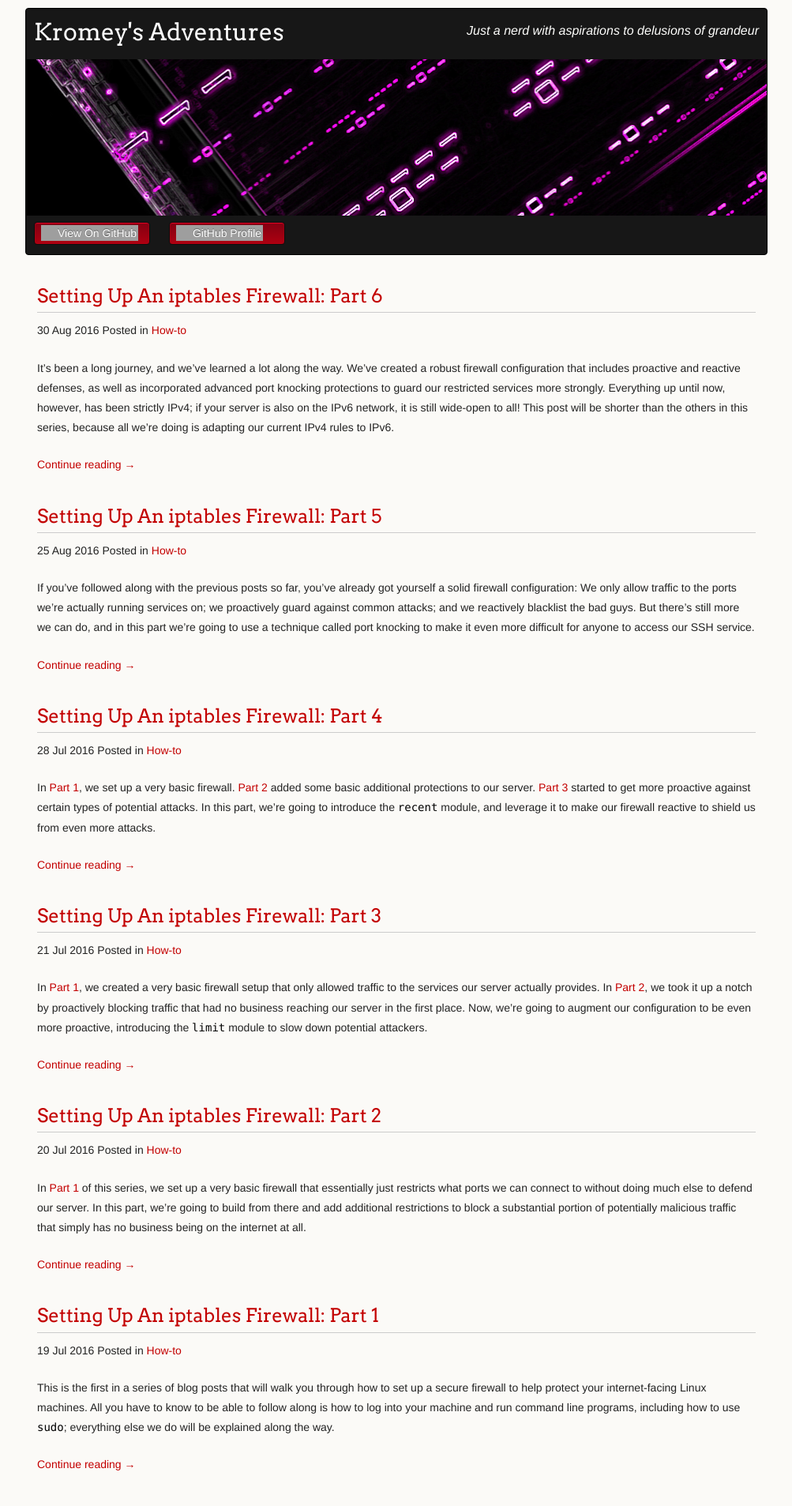
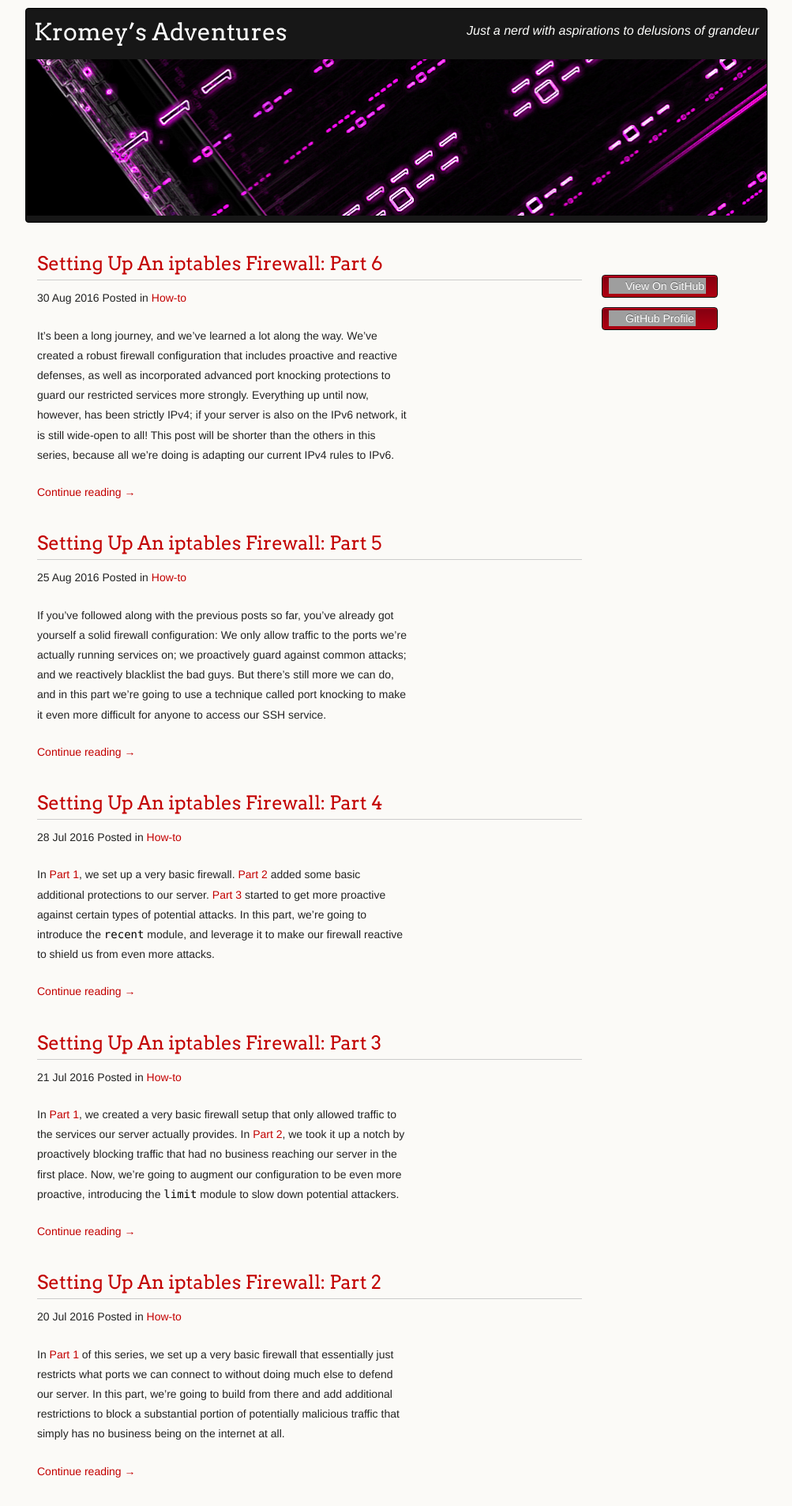
Before and after one commit to Kromey/Kromey.github.io, a Jekyll site: the page built from index.html, in a window 1280 px wide. Shown: the top 1907 px of the page at 79% size, without its empty margins (138-1141 px from the left). Built offline with Jekyll 4.4.1, drawn with Linux system fonts in a browser that asks for light colours; the list of posts is cut into pages by our own code; grey boxes are pictures that could not be loaded.

Commit message:
Adding sidebar, moving GitHub buttons to it

```diff
--- /dev/null
+++ b/_includes/sidebar.html
@@ -0,0 +1,8 @@
+<ul>
+	{% if site.show_downloads %}
+	<li class="download"><a class="buttons" href="{{ site.github.zip_url }}">Download ZIP</a></li>
+	<li class="download"><a class="buttons" href="{{ site.github.tar_url }}">Download TAR</a></li>
+	{% endif %}
+	<li><a class="buttons github" href="{{ site.github.repository_url }}">View On GitHub</a></li>
+	<li><a class="buttons github" href="{{ site.github.owner_url }}">GitHub Profile</a></li>
+</ul>
--- a/_layouts/default.html
+++ b/_layouts/default.html
@@ -13,29 +13,19 @@
 	<body>
 		<div class="wrapper">
 			<header>
-				<h1 class="header">{{ site.title | default: site.github.repository_name }}</h1>
-				<p class="sub-header">{{ site.description | default: site.github.project_tagline }}</p>
+				<h1 class="header">{{ site.title | default: site.github.repository_name | smartify }}</h1>
+				<p class="sub-header">{{ site.description | default: site.github.project_tagline | smartify }}</p>
 
 				<img class="banner" src="{{ '/assets/img/header.png' | relative_url }}" width="940" height="198" alt="">
-
-				<ul>
-					{% if site.show_downloads %}
-					<li class="download"><a class="buttons" href="{{ site.github.zip_url }}">Download ZIP</a></li>
-					<li class="download"><a class="buttons" href="{{ site.github.tar_url }}">Download TAR</a></li>
-					{% endif %}
-					<li><a class="buttons github" href="{{ site.github.repository_url }}">View On GitHub</a></li>
-					{% if site.github.is_project_page %}
-					<li>This project is maintained by <a class="header name" href="{{ site.github.owner_url }}">{{ site.github.owner_name }}</a></li>
-					{% endif %}
-
-					{% if site.github.is_user_page %}
-					<li><a class="buttons github" href="{{ site.github.owner_url }}">GitHub Profile</a></li>
-					{% endif %}
-				</ul>
 			</header>
 
 			<section>
-				{{ content }}
+				<div class="content">
+					{{ content }}
+				</div>
+				<div class="sidebar">
+					{% include sidebar.html %}
+				</div>
 			</section>
 
 			<footer>
--- a/_sass/theme.scss
+++ b/_sass/theme.scss
@@ -266,18 +266,43 @@ a.name {
 	white-space: nowrap;
 }
 
-header ul {
+
+
+/* Section - for main page content */
+
+section {
+	padding: 0 15px 50px;
+	position: relative;
+}
+
+$sidebar-width: 220px;
+
+div.content {
+	padding-right: $sidebar-width;
+	max-width: 100%;
+	box-sizing: border-box;
+}
+
+/* Sidebar */
+div.sidebar {
+	position: absolute;
+	top: 0;
+	right: 0;
+	width: $sidebar-width;
+	padding: 30px 5px 10px 10px;
+	box-sizing: border-box;
+}
+.sidebar ul {
 	list-style:none;
 	padding:0;
 	margin: 0;
 }
 
-header li {
+.sidebar li {
 	list-style-type: none;
-	display: inline-block;
-	min-width:132px;
+	width:132px;
 	height:15px;
-	margin: 0 10px 12px;
+	margin-bottom: 12px;
 	line-height: 1em;
 	padding: 6px 6px 6px 7px;
 
@@ -297,7 +322,7 @@ header li {
 
 }
 
-header li:hover {
+.sidebar li:hover {
 	background: #C3001D;
 	background: -moz-linear-gradient(top, #C3001D 0%, #950119 100%);
 	background: -webkit-gradient(linear, left top, left bottom, color-stop(0%,#f8f8f8), color-stop(100%,#dddddd));
@@ -305,6 +330,10 @@ header li:hover {
 	background: -o-linear-gradient(top, #C3001D 0%,#950119 100%);
 	background: -ms-linear-gradient(top, #C3001D 0%,#950119 100%);
 	background: linear-gradient(to top, #C3001D 0%,#950119 100%);
+}
+
+.sidebar li, .sidebar a {
+	color: #fff;
 }
 
 a.buttons {
@@ -323,13 +352,6 @@ a.github {
 a.buttons:hover {
 	color: #fff;
 	text-decoration: none;
-}
-
-
-/* Section - for main page content */
-
-section {
-	padding: 0 15px 50px;
 }
 
 
```
